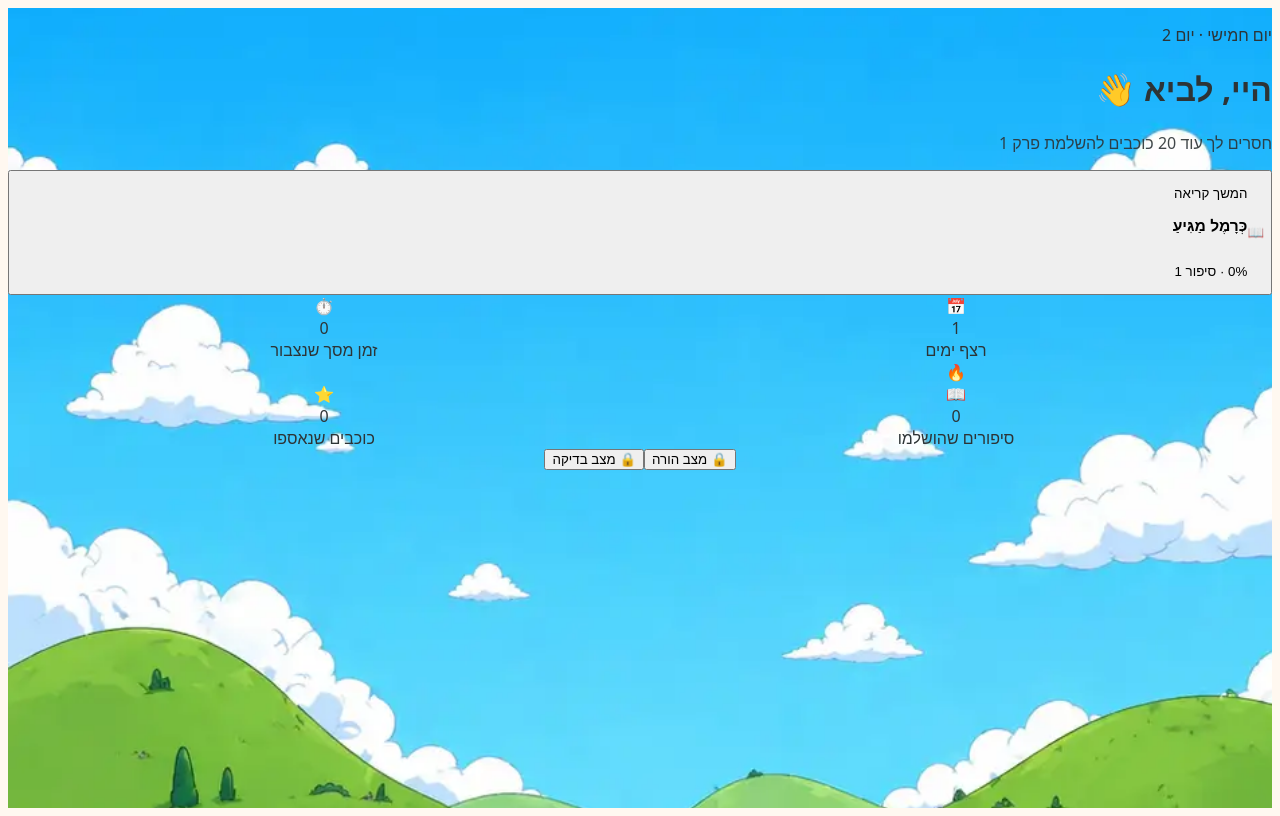
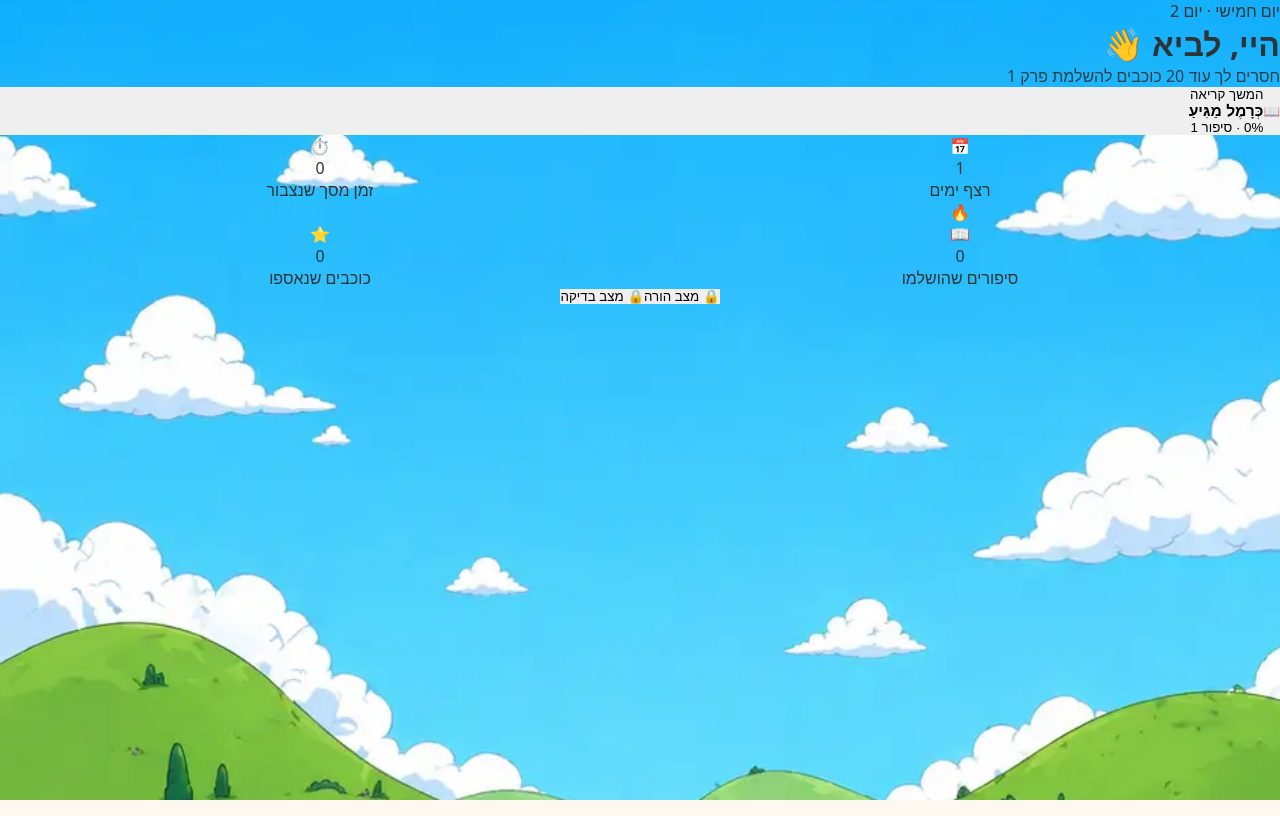
Before and after one commit to yanivlenman-spec/lavie-reading-web, a React (Vite) app: page / in a window 1280 px wide. Built offline with nearby package versions, Linux system fonts and the light colour scheme; a web font is replaced by a local one.

Commit message:
style: reset margin, padding, and border to 0 globally

```diff
--- a/src/index.css
+++ b/src/index.css
@@ -147,6 +147,9 @@
 }
 
 * {
+  margin: 0;
+  padding: 0;
+  border: 0;
   -webkit-tap-highlight-color: transparent;
 }
 
```
